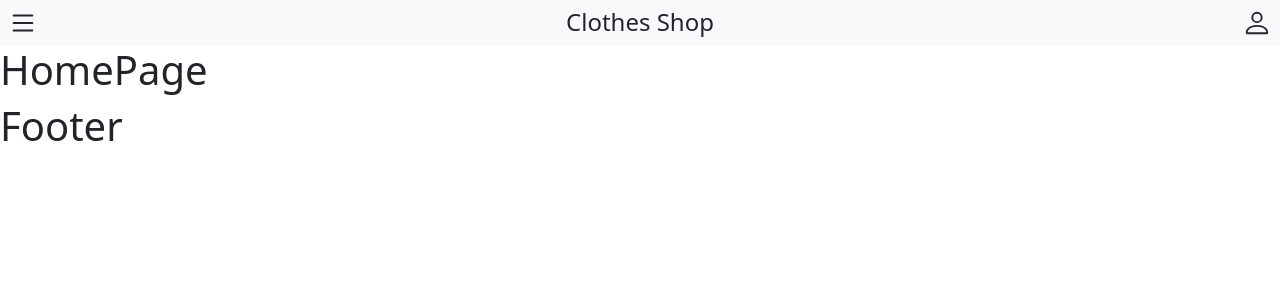
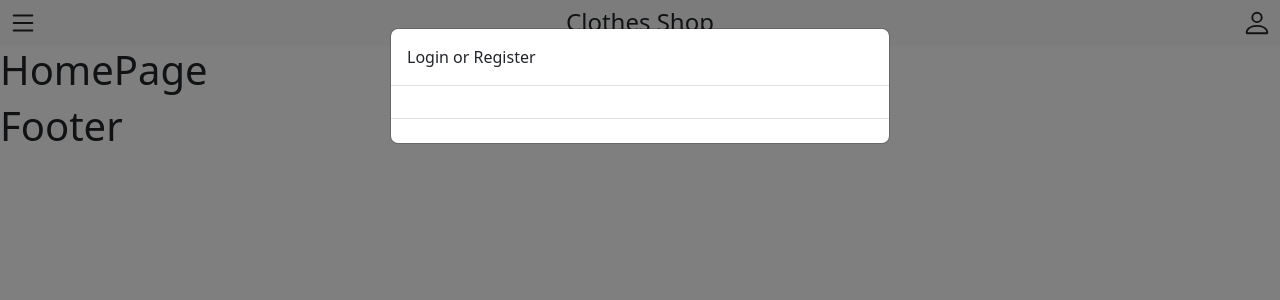
Before and after one commit to mzgardowski/ecommerenceportfolio, a React (Create React App) app: page / in a window 1280 px wide. Both pictures are taken after a click on the icon 1257 px from the left and 23 px from the top of the page. Shown: the top 300 px of the page. Built offline with nearby package versions, Linux system fonts and the light colour scheme.

Commit message:
Add LoginModal.tsx. Edit AccountLogin.tsx, useHeader.ts, Header.tsx

```diff
--- a/src/Components/Layout/Header/AccountLogin.tsx
+++ b/src/Components/Layout/Header/AccountLogin.tsx
@@ -3,19 +3,18 @@ import { Person } from 'react-bootstrap-icons';
 import useHeader from './utils/useHeader';
 
 const AccountLogin = ({
-  openAccount,
-  onAccountHandler,
+  openLoginModal,
+  onLoginModalHandler,
 }: {
-  openAccount: boolean;
-  onAccountHandler: () => void;
+  openLoginModal: boolean;
+  onLoginModalHandler: () => void;
 }) => {
-  console.log(openAccount);
   return (
     <>
       <div className='d-flex col-3 justify-content-end'>
         <Person
           cursor='pointer'
-          onClick={() => onAccountHandler()}
+          onClick={() => onLoginModalHandler()}
           size={30}
           className='m-2'
         />
--- a/src/Components/Layout/Header/utils/useHeader.ts
+++ b/src/Components/Layout/Header/utils/useHeader.ts
@@ -1,22 +1,22 @@
 import { useState } from 'react';
 const useHeader = () => {
-  const [openAccount, setOpenAccount] = useState<boolean>(false);
+  const [openLoginModal, setOpenLoginModal] = useState<boolean>(false);
   const [openLinks, setOpenLinks] = useState<boolean>(false);
 
-  const onAccountHandler = () => {
-    setOpenAccount((prev) => !prev);
+  const onLoginModalHandler = () => {
+    setOpenLoginModal((prev) => !prev);
     setOpenLinks(false);
   };
 
   const onLinksHandler = () => {
     setOpenLinks((prev) => !prev);
-    setOpenAccount(false);
+    setOpenLoginModal(false);
   };
 
   return {
-    openAccount,
+    openLoginModal,
     openLinks,
-    onAccountHandler,
+    onLoginModalHandler,
     onLinksHandler,
   };
 };
--- /dev/null
+++ b/src/Components/LoginModal.tsx
@@ -0,0 +1,19 @@
+import { Modal } from 'react-bootstrap';
+
+const LoginModal = ({
+  showModal,
+  toggleShowModal,
+}: {
+  showModal: boolean;
+  toggleShowModal: () => void;
+}) => {
+  return (
+    <Modal show={showModal} onHide={toggleShowModal}>
+      <Modal.Header>Login or Register</Modal.Header>
+      <Modal.Body></Modal.Body>
+      <Modal.Footer></Modal.Footer>
+    </Modal>
+  );
+};
+
+export default LoginModal;
--- a/src/Layout/Header/Header.tsx
+++ b/src/Layout/Header/Header.tsx
@@ -1,13 +1,14 @@
 import AccountLogin from 'src/Components/Layout/Header/AccountLogin';
 import Navigation from 'src/Components/Layout/Header/Navigation';
 import useHeader from 'src/Components/Layout/Header/utils/useHeader';
+import LoginModal from 'src/Components/LoginModal';
 import './Header.scss';
-import { Link } from 'react-router-dom';
 
 const Header = () => {
-  const { openAccount, openLinks, onAccountHandler, onLinksHandler } =
+  const { openLinks, onLinksHandler, openLoginModal, onLoginModalHandler } =
     useHeader();
   return (
+    <>
       <header>
         <nav className='row bg-light app-header'>
           <Navigation openLinks={openLinks} onLinksHandler={onLinksHandler} />
@@ -15,11 +16,16 @@ const Header = () => {
             <h4 className='text-center mt-2'>Clothes Shop</h4>
           </div>
           <AccountLogin
-          openAccount={openAccount}
-          onAccountHandler={onAccountHandler}
+            openLoginModal={openLoginModal}
+            onLoginModalHandler={onLoginModalHandler}
           />
         </nav>
       </header>
+      <LoginModal
+        showModal={openLoginModal}
+        toggleShowModal={onLoginModalHandler}
+      />
+    </>
   );
 };
 
```
Lines whose indentation alone changed are shown as unchanged.
